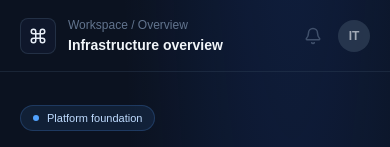
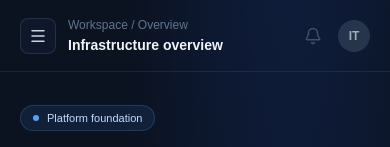
Before and after one commit to aliajeli/enterprise-it-infrastructure-management-platform, a Next.js app in the folder apps/web/: page / in a window 390 px wide. Shown: the top 147 px of the page. Built offline with nearby package versions, Linux system fonts and the light colour scheme.

Commit message:
fix: wire mobile navigation disclosure menu

```diff
--- a/apps/web/app/page.tsx
+++ b/apps/web/app/page.tsx
@@ -107,9 +107,38 @@ export default function DashboardPage() {
       <section className="min-w-0">
         <header className="flex h-[72px] items-center justify-between border-b border-slate-700/40 px-5 sm:px-8">
           <div className="flex items-center gap-3">
-            <div className="grid h-9 w-9 place-items-center rounded-lg border border-slate-700/60 bg-slate-900 lg:hidden">
-              <Command size={18} />
-            </div>
+            <details className="mobile-menu relative lg:hidden">
+              <summary
+                className="grid h-9 w-9 cursor-pointer list-none place-items-center rounded-lg border border-slate-700/60 bg-slate-900 text-slate-300"
+                aria-label="Open navigation menu"
+              >
+                <Menu size={18} />
+              </summary>
+              <nav
+                aria-label="Mobile navigation"
+                className="absolute left-0 top-11 z-20 w-64 rounded-xl border border-slate-700/70 bg-slate-950 p-3 shadow-2xl"
+              >
+                <p className="px-3 pb-2 pt-1 text-[10px] font-semibold uppercase tracking-[.18em] text-slate-500">Workspace</p>
+                <a href="/" className="sidebar-link" aria-current="page">
+                  <LayoutDashboard size={17} strokeWidth={1.8} />
+                  <span>Overview</span>
+                </a>
+                {navigation.slice(1).map(({ label, icon: Icon }) => (
+                  <div key={label} className="sidebar-link is-disabled" aria-disabled="true">
+                    <Icon size={17} strokeWidth={1.8} />
+                    <span>{label}</span>
+                    <span className="ml-auto text-[9px] uppercase tracking-wider text-slate-600">Planned</span>
+                  </div>
+                ))}
+                <p className="px-3 pb-2 pt-5 text-[10px] font-semibold uppercase tracking-[.18em] text-slate-500">Operations</p>
+                {operations.map(({ label, icon: Icon }) => (
+                  <div key={label} className="sidebar-link is-disabled" aria-disabled="true">
+                    <Icon size={17} strokeWidth={1.8} />
+                    <span>{label}</span>
+                  </div>
+                ))}
+              </nav>
+            </details>
             <div>
               <p className="text-xs text-slate-500">Workspace / Overview</p>
               <h1 className="mt-0.5 text-sm font-semibold text-slate-100">Infrastructure overview</h1>
```
